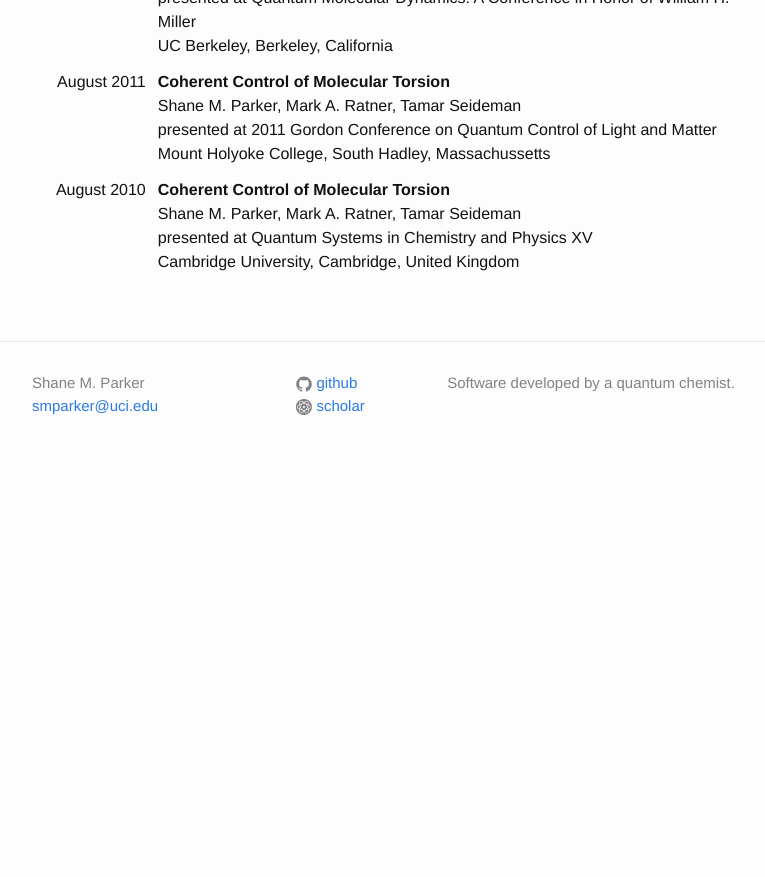
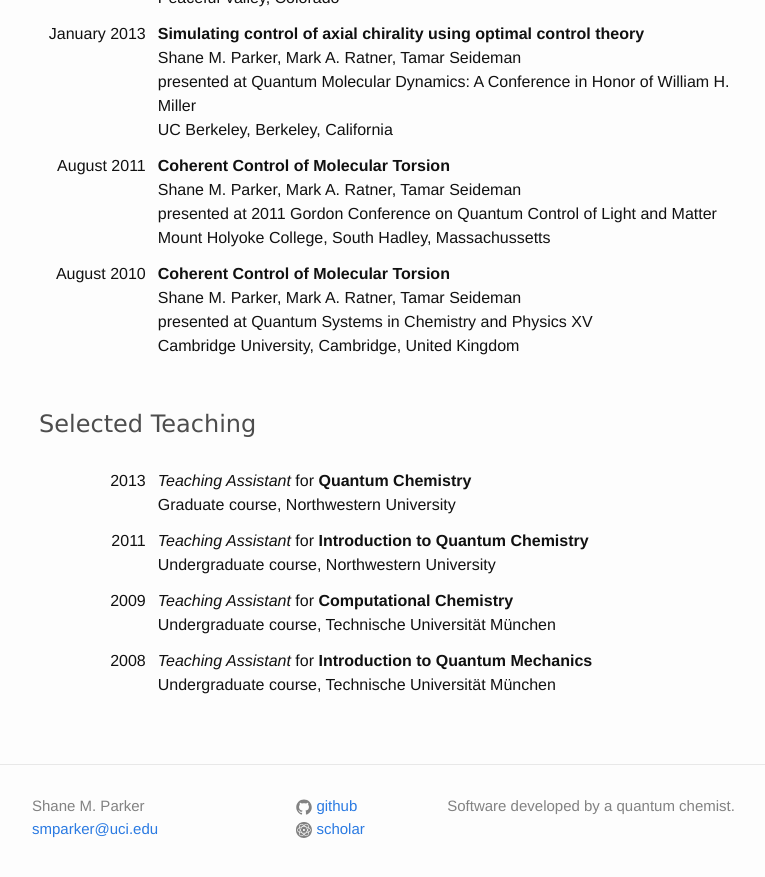
Before and after one commit to smparker/smparker.github.io, a Jekyll site: the page built from 2_vita.html, in a window 1280 px wide and 900 px high, scrolled down 1745 px. Shown: the top 877 px of the window, without its empty margins (238-1003 px from the left). Built offline with Jekyll 4.4.1, drawn with Linux system fonts in a browser that asks for light colours; before the commit the page ends 2222 px from its top, so only the background shows below that; some of the changed text lies outside the part shown.

Commit message:
add title to lectures, add teaching to vita, formatting

```diff
--- a/2_vita.html
+++ b/2_vita.html
@@ -45,6 +45,7 @@
     <tr>
       <td valign="top" style="white-space: nowrap;" align="right"> {{lecture.time}} </td>
       <td>
+        <b>{{lecture.title}}</b> <br>
         {{lecture.institution}} <br>
         {{lecture.location}}
       </td>
@@ -60,9 +61,22 @@
       <td>
         <b>{{poster.title}}</b><br>
         {{poster.authors}} <br>
-        presented at {{poster.event}} <br>
+        presented at {{poster.event}}<br>
         {{poster.location}}
       </td>
     </tr>
 {% endfor %}
+
+  <tr>
+    <td colspan="2" valign="bottom"><h1 class="category"><br>Selected Teaching</h1></td>
+  </tr>
+{% for teach in site.data.teaching %}
+    <tr>
+      <td valign="top" style="white-space: nowrap;" align="right"> {{teach.time}} </td>
+      <td>
+        <i>{{teach.role}}</i> for <b>{{teach.title}}</b><br>
+        {{teach.level}}, {{teach.location}}
+      </td>
+    </tr>
+{% endfor %}
 </table>
--- a/_data/awards.yml
+++ b/_data/awards.yml
@@ -1,5 +1,8 @@
 - name: Department of Energy Office of Science Graduate Fellowship
   year: 2010 &ndash; 2013
 
+- name: Selected to attend Lindau Conference
+  year: 2009
+
 - name: Fulbright Fellowship
   year: 2008 &ndash; 2009
--- a/_data/lectures.yml
+++ b/_data/lectures.yml
@@ -1,7 +1,9 @@
-- institution: 98th Meeting of the Canadian Society of Chemistry
+- title: Non-adiabatic molecular dynamics
+  institution: 98th Meeting of the Canadian Society of Chemistry
   location: Ottawa, Ontario
   time: June 2015
 
-- institution: McMaster University, Department of Chemistry
+- title: Model Hamiltonians from the Active-space Decomposition Method
+  institution: McMaster University, Department of Chemistry
   location: Hamilton, Ontario
   time: June 2014
--- /dev/null
+++ b/_data/teaching.yml
@@ -0,0 +1,23 @@
+- role: Teaching Assistant
+  title: Quantum Chemistry
+  level: Graduate course
+  location: Northwestern University
+  time: 2013
+
+- role: Teaching Assistant
+  title: Introduction to Quantum Chemistry
+  level: Undergraduate course
+  location: Northwestern University
+  time: 2011
+
+- role: Teaching Assistant
+  title: Computational Chemistry
+  level: Undergraduate course
+  location: Technische Universität München
+  time: 2009
+
+- role: Teaching Assistant
+  title: Introduction to Quantum Mechanics
+  level: Undergraduate course
+  location: Technische Universität München
+  time: 2008
```
